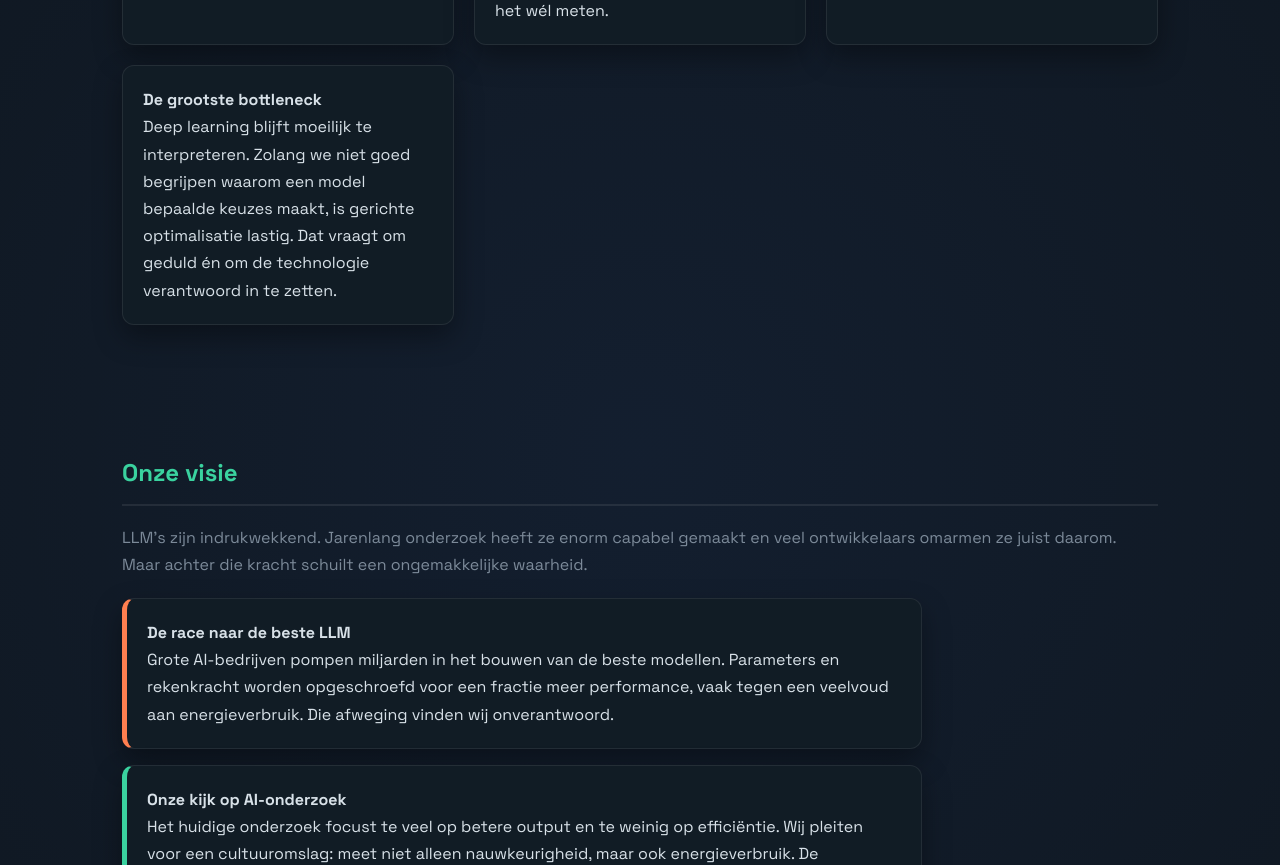
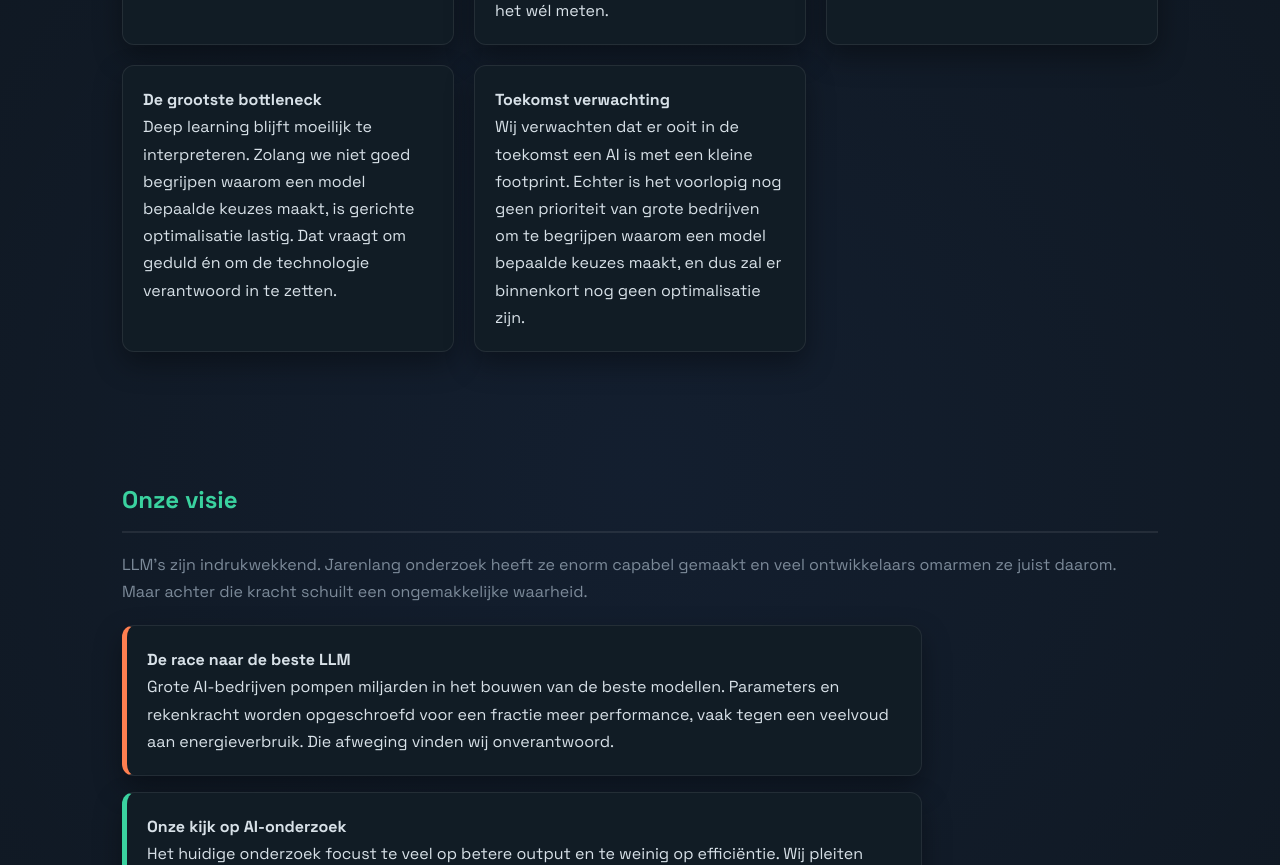
Before and after one commit to MatsVink/green-site, a plain HTML site: page index.html in a window 1280 px wide. Shown: the part 3647-4512 px from the top of the page. Drawn offline with nearby package versions, Linux system fonts and the light colour scheme.

Commit message:
Add future expectations section to index.html

```diff
--- a/index.html
+++ b/index.html
@@ -375,6 +375,10 @@
                 <h4>De grootste bottleneck</h4>
                 <p>Deep learning blijft moeilijk te interpreteren. Zolang we niet goed begrijpen waarom een model bepaalde keuzes maakt, is gerichte optimalisatie lastig. Dat vraagt om geduld én om de technologie verantwoord in te zetten.</p>
             </div>
+            <div class="card">
+                <h4>Toekomst verwachting</h4>
+                <p>Wij verwachten dat er ooit in de toekomst een AI is met een kleine footprint. Echter is het voorlopig nog geen prioriteit van grote bedrijven om te begrijpen waarom een model bepaalde keuzes maakt, en dus zal er binnenkort nog geen optimalisatie zijn.</p>
+            </div>
         </div>
     </section>
 
```
